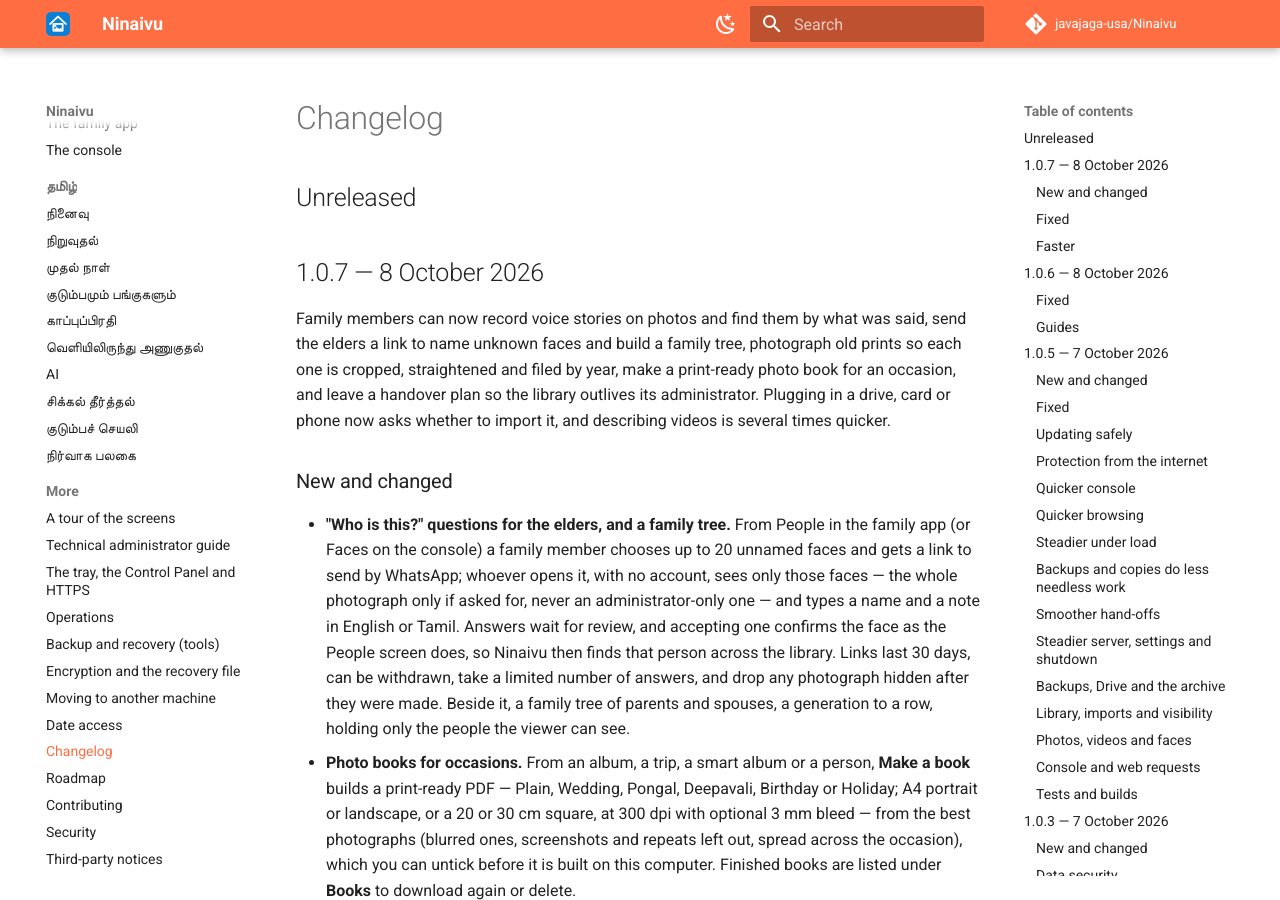
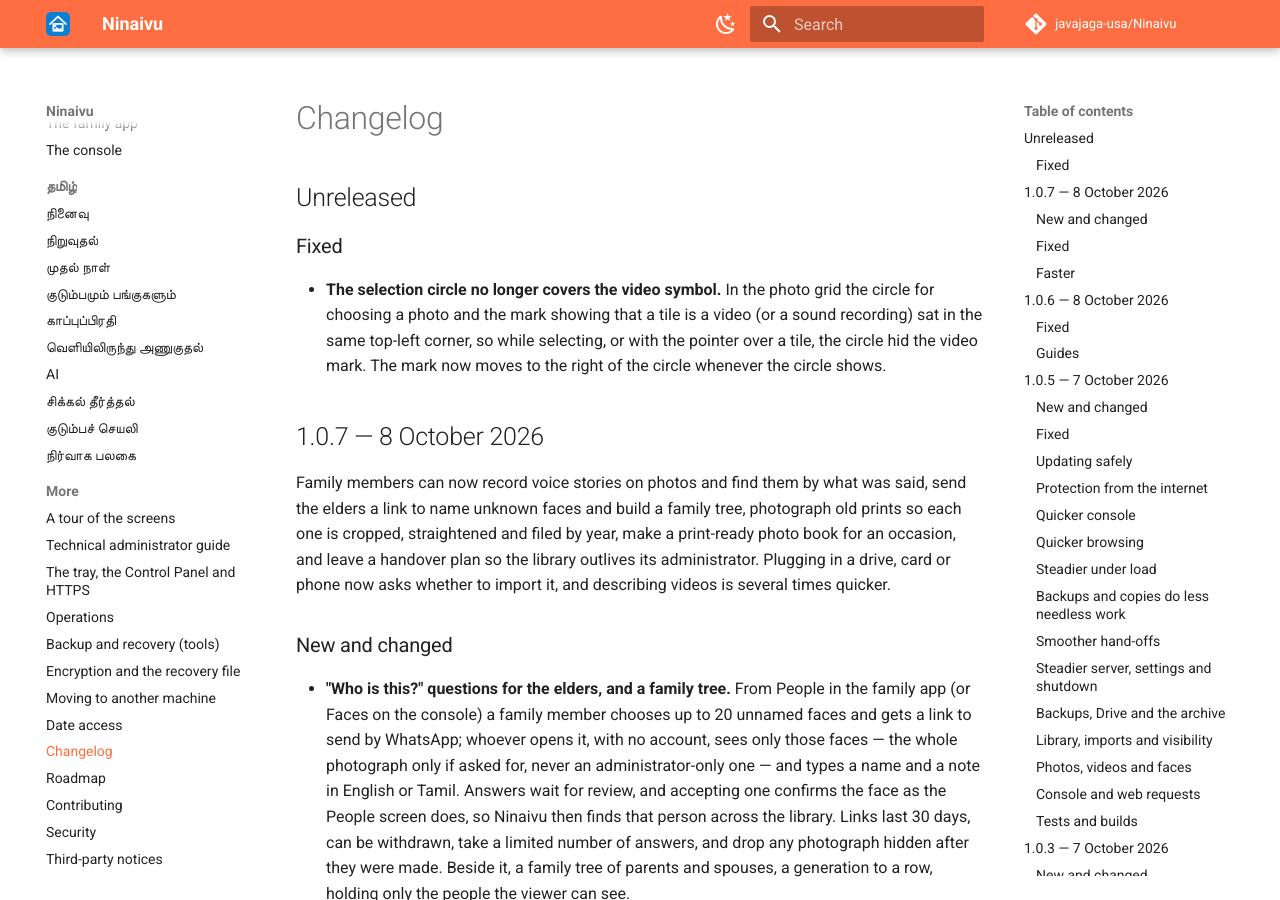
Before and after one commit to javajaga-usa/Ninaivu, an MkDocs documentation site: the page built from docs/CHANGELOG.md, in a window 1280 px wide and 900 px high. Built offline with MkDocs 1.6.1 and Material for MkDocs 9.7.7, drawn with Linux system fonts in a browser that asks for light colours; comment, search, counter and statistics services are not loaded.

Commit message:
Keep the video mark clear of the selection circle in the grid
Co-Authored-By: Claude Opus 5.5 (1M context) <noreply@anthropic.com>
Claude-Session: https://claude.ai/code/session_0134bdaXMgte89EzSHR49mzs

```diff
--- a/docs/CHANGELOG.md
+++ b/docs/CHANGELOG.md
@@ -1,6 +1,10 @@
 # Changelog
 
 ## Unreleased
+
+### Fixed
+
+- **The selection circle no longer covers the video symbol.** In the photo grid the circle for choosing a photo and the mark showing that a tile is a video (or a sound recording) sat in the same top-left corner, so while selecting, or with the pointer over a tile, the circle hid the video mark. The mark now moves to the right of the circle whenever the circle shows.
 
 ## 1.0.7 — 8 October 2026
 
--- a/ninaivu/static/css/style.css
+++ b/ninaivu/static/css/style.css
@@ -836,6 +836,9 @@ button.job-row:focus-visible { outline: 2px solid var(--accent); outline-offset:
   box-shadow: 0 1px 3px rgba(0, 0, 0, .4);
 }
 .cell:hover .pick, .selecting .cell .pick { display: grid; }
+/* The pick circle and the video/live badge share the top-left corner; while
+   the circle shows, the badge steps aside to its right. */
+.cell:hover .kind, .selecting .cell .kind { transform: translateX(24px); }
 .cell.selected .pick { background: var(--accent); border-color: #fff; }
 .cell.selected .pick svg { width: 12px; height: 12px; color: #fff; stroke-width: 3; }
 .cell.selected { outline: 3px solid var(--accent); outline-offset: -3px; }
```
